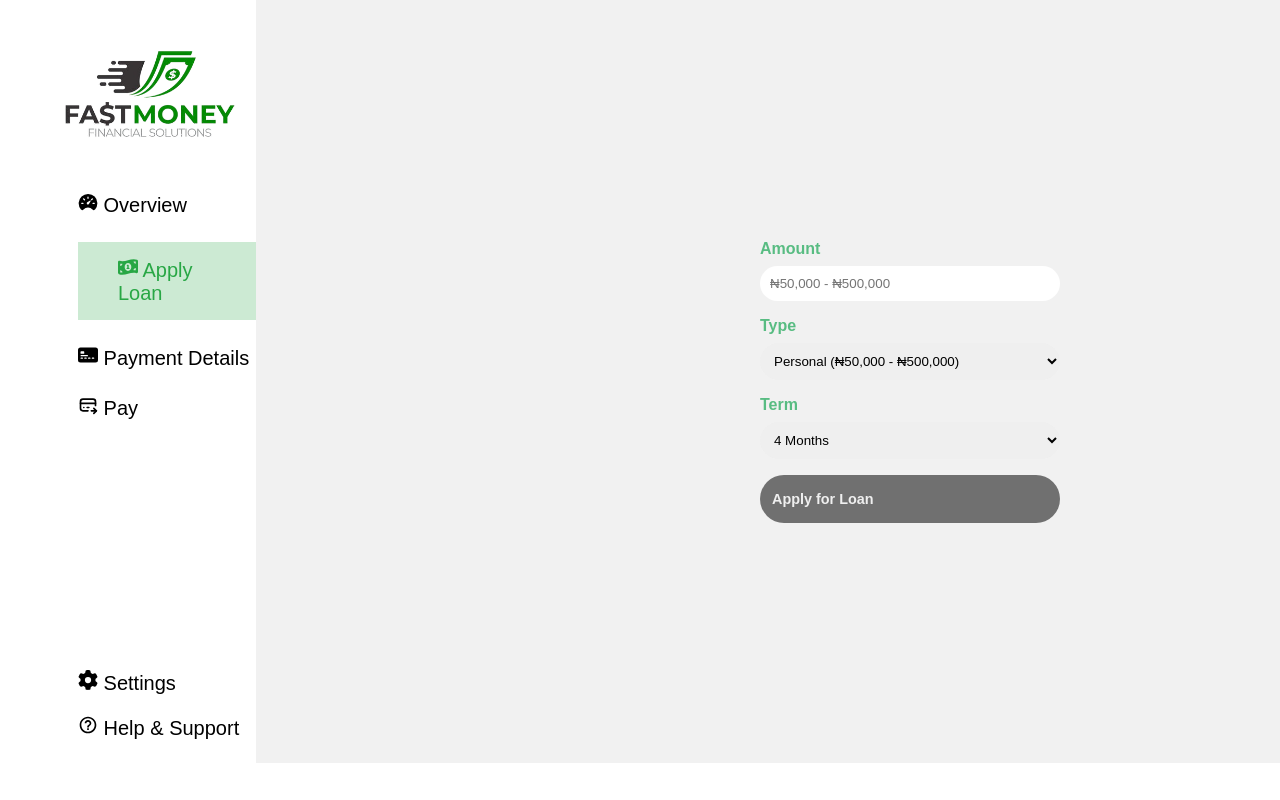
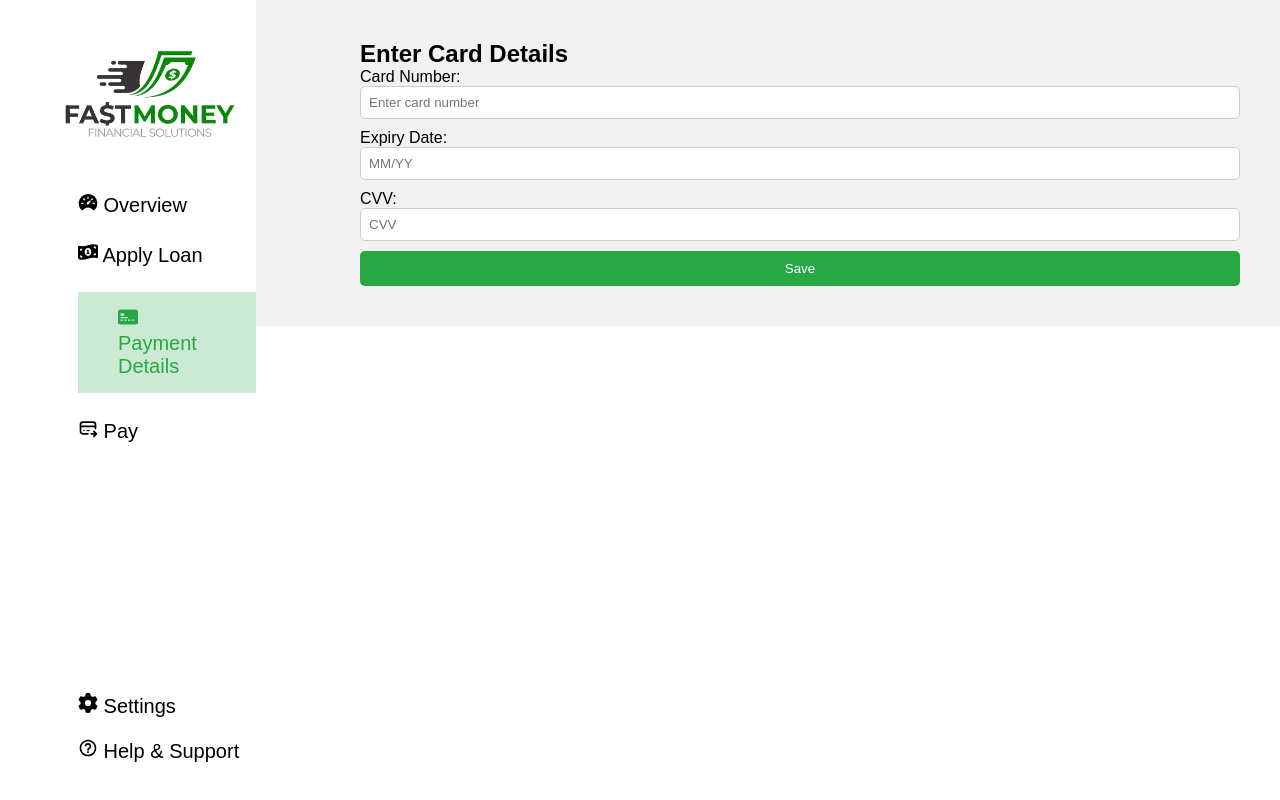
Before and after one commit to Zion2301/Loan-App-Frontend, a React (Vite) app: page / in a window 1280 px wide. Built offline with nearby package versions, Linux system fonts and the light colour scheme; a web font is replaced by a local one.

Commit message:
get payment details added

```diff
--- a/src/App.jsx
+++ b/src/App.jsx
@@ -2,10 +2,11 @@ import './App.css'
 // import Home from './components/Home'
 // import Navbar from './components/Navbar'
 import { BrowserRouter as Router, Route,Routes } from 'react-router-dom'
+import PaymentDetails from './components/PaymentDetails'
 // import Signup from './components/Signup'
 // import Login from './components/Login'
 // import Dashboard from './components/Dashboard'
-import LoanDashboard from './components/LoanDashboard'
+// import LoanDashboard from './components/LoanDashboard'
 function App() {
 
   return (
@@ -15,7 +16,7 @@ function App() {
           {/* <Route path='/' element={<Home/>}></Route>
           <Route path='/register' element={<Signup/>}></Route>
           <Route path='/login' element={<Login/>}></Route> */}
-          <Route path='/' element={<LoanDashboard/>}></Route>
+          <Route path='/' element={<PaymentDetails/>}></Route>
         </Routes>
       </Router>
     </>
--- a/src/components/Dashboard.css
+++ b/src/components/Dashboard.css
@@ -237,3 +237,36 @@
     font-size: 14px;
     margin-top: 5px;
   }
+
+  .buttonStyle {
+    width: 100%;
+    padding: 10px;
+    background: #28a745;
+    color: white;
+    border: none;
+    border-radius: 5px;
+    cursor: pointer;
+  }
+
+  .inputStyle {
+    width: 100%;
+  padding: 8px;
+  margin-bottom: 10px;
+  border-radius: 5px;
+  border: 1px solid #ccc
+  }
+
+  .errorStyle {
+     color: red;
+     font-size: 14px
+  }
+
+  .savedCard {
+     margin-top: 200px;
+     background-color: white;
+     padding: 15px;
+     display: flex;
+     flex-direction: column;
+     gap: 15px;
+     border-radius: 5px;
+  }
--- /dev/null
+++ b/src/components/PaymentDetails.jsx
@@ -0,0 +1,173 @@
+import img from "../assets/logo.png";
+import "./Dashboard.css";
+import { IoSpeedometer } from "react-icons/io5";
+import { FaMoneyBill1Wave } from "react-icons/fa6";
+import { BsFillCreditCard2FrontFill } from "react-icons/bs";
+import { TbCreditCardPay } from "react-icons/tb";
+import { FaGear } from "react-icons/fa6";
+import { MdHelpOutline } from "react-icons/md";
+import { Link } from "react-router-dom";
+import { useState } from "react";
+
+const PaymentDetails = () => {
+  const [cardDetails, setCardDetails] = useState({
+    cardNumber: "",
+    expiryDate: "",
+    cvv: "",
+  });
+
+  const [errors, setErrors] = useState({});
+  const [savedCard, setSavedCard] = useState(null);
+
+  // Handle input changes
+  const handleChange = (e) => {
+    const { name, value } = e.target;
+
+    // Allow only numbers for cardNumber and CVV
+    if (name === "cardNumber" || name === "cvv") {
+      if (!/^\d*$/.test(value)) return;
+    }
+
+    setCardDetails({ ...cardDetails, [name]: value });
+  };
+
+  // Validate card number using Luhn Algorithm
+  const validateCardNumber = (number) => {
+    if (!/^\d{13,19}$/.test(number)) return "Invalid card number length";
+
+    let sum = 0;
+    let shouldDouble = false;
+
+    for (let i = number.length - 1; i >= 0; i--) {
+      let digit = parseInt(number[i]);
+
+      if (shouldDouble) {
+        digit *= 2;
+        if (digit > 9) digit -= 9;
+      }
+
+      sum += digit;
+      shouldDouble = !shouldDouble;
+    }
+
+    return sum % 10 === 0 ? "" : "Invalid card number";
+  };
+
+  // Validate expiry date (MM/YY format & future date)
+  const validateExpiryDate = (date) => {
+    if (!/^(0[1-9]|1[0-2])\/\d{2}$/.test(date)) return "Invalid expiry format (MM/YY)";
+
+    const [month, year] = date.split("/").map(Number);
+    const currentYear = new Date().getFullYear() % 100; // Get last 2 digits of the year
+    const currentMonth = new Date().getMonth() + 1;
+
+    if (year < currentYear || (year === currentYear && month < currentMonth)) {
+      return "Card expired";
+    }
+
+    return "";
+  };
+
+  // Validate CVV (3 or 4 digits)
+  const validateCVV = (cvv) => {
+    return /^\d{3,4}$/.test(cvv) ? "" : "Invalid CVV";
+  };
+
+  // Validate all fields before saving
+  const handleSave = () => {
+    const errors = {
+      cardNumber: validateCardNumber(cardDetails.cardNumber),
+      expiryDate: validateExpiryDate(cardDetails.expiryDate),
+      cvv: validateCVV(cardDetails.cvv),
+    };
+
+    setErrors(errors);
+    console.log("Errors:", errors); // Debugging
+
+    if (!errors.cardNumber && !errors.expiryDate && !errors.cvv) {
+      setSavedCard({ ...cardDetails });
+      console.log("Saved Card:", cardDetails); // Debugging
+      alert("Card details saved successfully!");
+    }
+  };
+
+  return (
+    <>
+      <div className="main-dashboard">
+        <div className="left-dash">
+          <img src={img} alt="" className="another-logo" />
+          <div className="inner-left-div">
+            <div className="dash-links">
+              <Link className="ordinary"><IoSpeedometer /> Overview</Link>
+              <Link className="ordinary"><FaMoneyBill1Wave /> Apply Loan</Link>
+              <Link className="special"><BsFillCreditCard2FrontFill /> Payment Details</Link>
+              <Link className="ordinary"><TbCreditCardPay /> Pay</Link>
+            </div>
+
+            <div className="lower-links">
+              <Link className="ordinary"><FaGear /> Settings</Link>
+              <Link className="ordinary"><MdHelpOutline /> Help & Support</Link>
+            </div>
+          </div>
+        </div>
+
+        <div className="right-dash">
+          <div>
+            <h2>Enter Card Details</h2>
+
+            <label>Card Number:</label>
+            <input
+              type="text"
+              name="cardNumber"
+              maxLength="19"
+              placeholder="Enter card number"
+              value={cardDetails.cardNumber}
+              onChange={handleChange}
+              className="inputStyle"
+            />
+            {errors.cardNumber && <p className="errorStyle">{errors.cardNumber}</p>}
+
+            <label>Expiry Date:</label>
+            <input
+              type="text"
+              name="expiryDate"
+              placeholder="MM/YY"
+              value={cardDetails.expiryDate}
+              onChange={handleChange}
+              className="inputStyle"
+            />
+            {errors.expiryDate && <p className="errorStyle">{errors.expiryDate}</p>}
+
+            <label>CVV:</label>
+            <input
+              type="text"
+              name="cvv"
+              maxLength="4"
+              placeholder="CVV"
+              value={cardDetails.cvv}
+              onChange={handleChange}
+              className="inputStyle"
+            />
+            {errors.cvv && <p className="errorStyle">{errors.cvv}</p>}
+
+            <button onClick={handleSave} className="buttonStyle">
+              Save
+            </button>
+
+            {/* Display saved card details */}
+            {savedCard && (
+              <div className="savedCard">
+                <h1>Saved Card</h1>
+                <p><strong>Card Number:</strong> {savedCard.cardNumber}</p>
+                <p><strong>Expiry Date:</strong> {savedCard.expiryDate}</p>
+                <p><strong>CVV:</strong> {savedCard.cvv}</p>
+              </div>
+            )}
+          </div>
+        </div>
+      </div>
+    </>
+  );
+};
+
+export default PaymentDetails;
```
